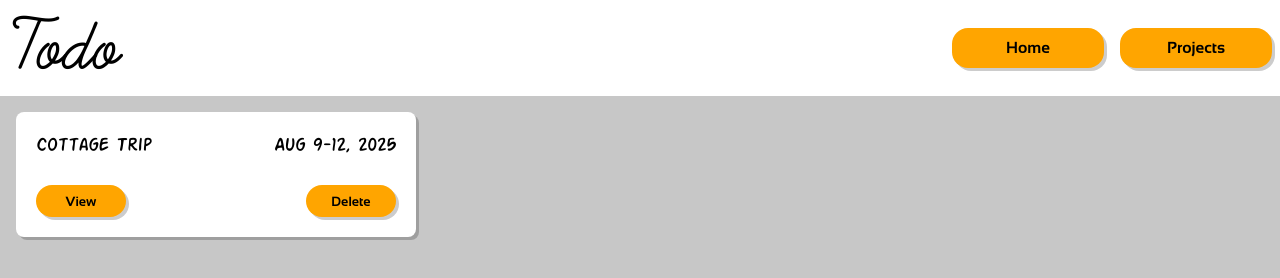
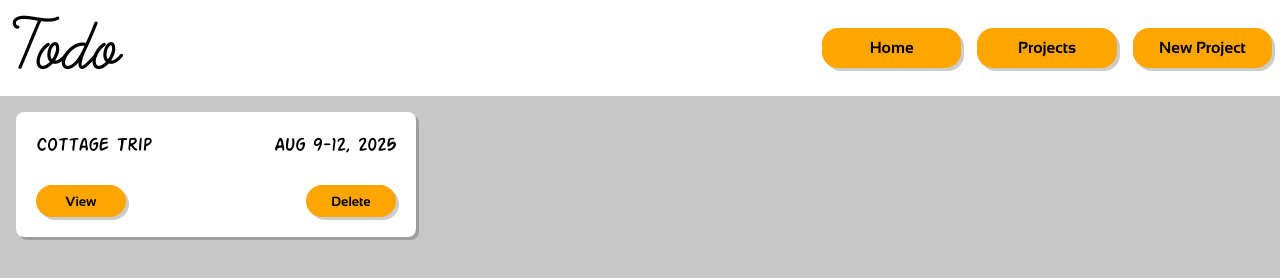
Before and after one commit to 54MU31M00R3/todo-list-app, a website built with webpack: page src/template.html in a window 1280 px wide. Built offline with nearby package versions, Linux system fonts and the light colour scheme.

Commit message:
Add button for new project

```diff
--- a/src/styles.css
+++ b/src/styles.css
@@ -94,7 +94,7 @@ form {
     align-items: center;
     gap: 16px;
     padding: 0;
-    width: 25%;
+    width: 450px;
     padding-right: 8px;
 }
 
--- a/src/template.html
+++ b/src/template.html
@@ -11,6 +11,7 @@
       <ul id="nav-links">
         <li><button>Home</button></li>
         <li><button>Projects</button></li>
+        <li><button>New Project</button></li>
       </ul>
     </div>
     <div id="cards">
```
